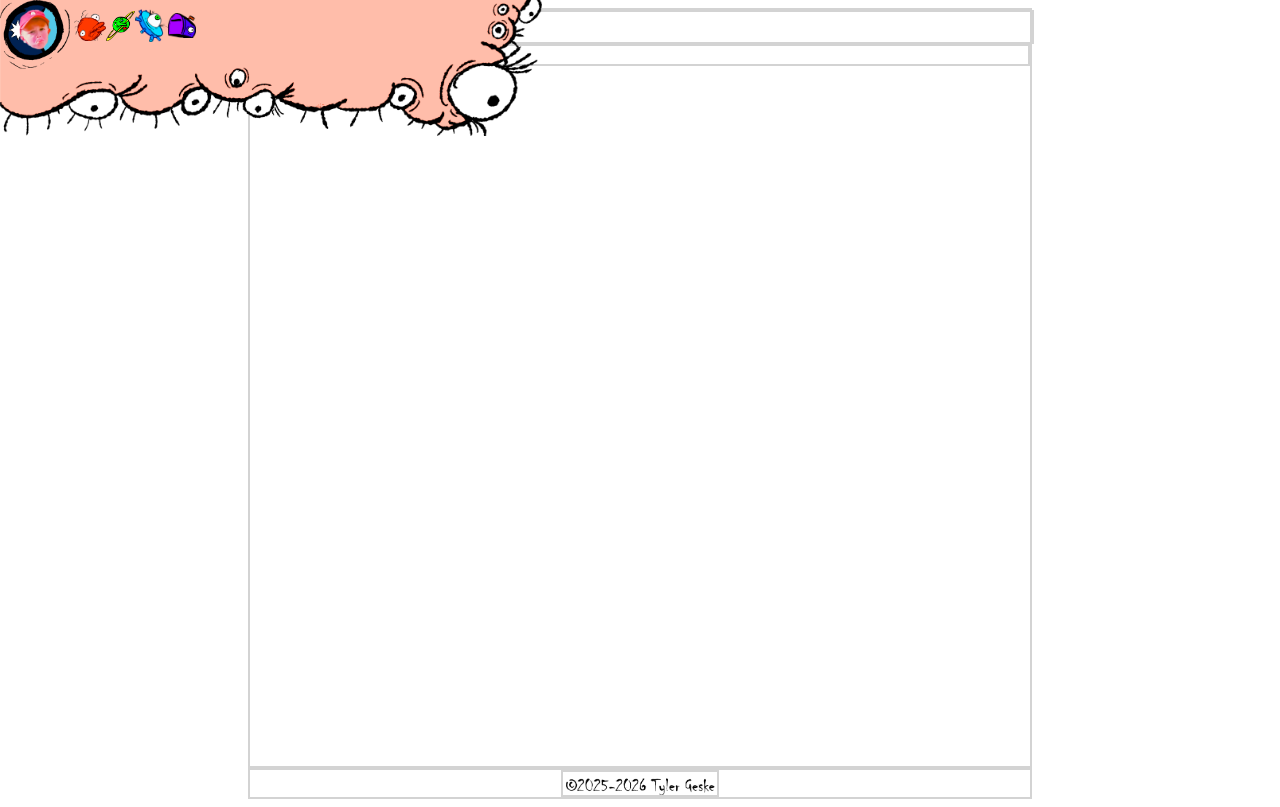
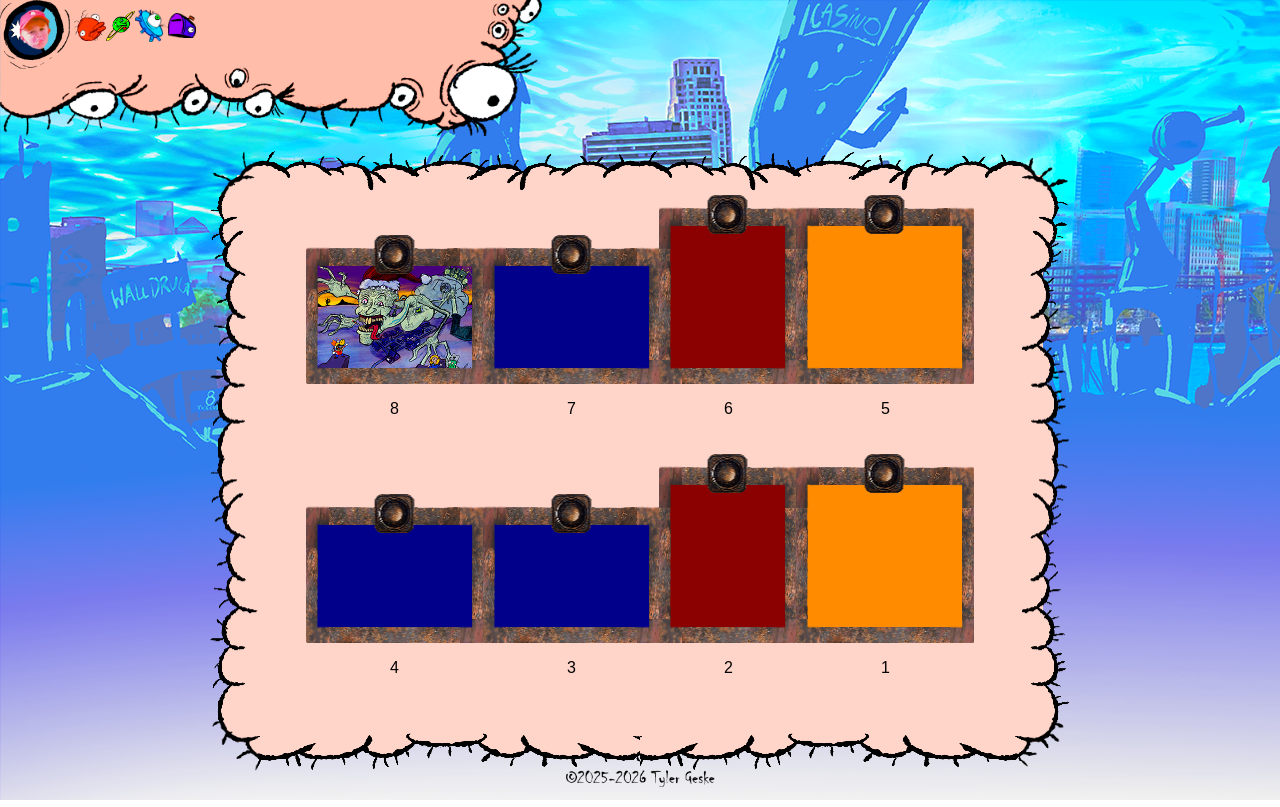
Before and after one commit to teegeske/GDES-website-pages, a website: page gallery.html in a window 1280 px wide. Drawn offline with Linux system fonts and the light colour scheme.

Commit message:
worked on the gallery page (added some frames, thumbnails, etc.)

```diff
--- a/gallery.html
+++ b/gallery.html
@@ -21,9 +21,46 @@
     </section>
 </div>
 <div id="parent">
-    <section class="main-content-area">
-        <section class="topfiller"></section>
-        <section class="gallery-area">gallery stuff here</section>
+    <section class="main-content-area" style="width: 75%;">
+        <section class="topfiller" style="height: 145px;"></section>
+        <section class="gallery-area">
+            <section class="galrow">
+                <section class="galcard">
+                    <a href="#"><section class="galportA" style="background-image: url('draw/thumbnails/christmas2025.png');"></section></a>
+                    <p>8</p>
+                </section>
+                <section class="galcard">
+                   <a href="#"><section class="galportA"></section></a>
+                    <p>7</p>
+                </section>
+                <section class="galcard">
+                    <a href="#"><section class="galportB"></section></a>
+                    <p>6</p>
+                </section>
+                <section class="galcard">
+                    <a href="#"><section class="galportC"></section></a>
+                    <p>5</p>
+                </section>
+            </section>
+            <section class="galrow">
+                <section class="galcard">
+                    <a href="#"><section class="galportA"></section></a>
+                    <p>4</p>
+                </section>
+                <section class="galcard">
+                    <a href="#"><section class="galportA"></section></a>
+                    <p>3</p>
+                </section>
+                <section class="galcard">
+                    <a href="#"><section class="galportB"></section></a>
+                    <p>2</p>
+                </section>
+                <section class="galcard">
+                    <a href="#"><section class="galportC"></section></a>
+                    <p>1</p>
+                </section>
+            </section>
+        </section>
     </section>
     <section class="footer">
         <section class="copyright"></section>
--- a/id-style.css
+++ b/id-style.css
@@ -1,9 +1,10 @@
 /* NOTE: this CSS file is for pages in the final project for GDES 2342 Interaction Design */
 body {
     font-family: Arial, Helvetica, sans-serif;
+    background-image: url("img/assets/homeback.png");
 }
 section {
-    border: 2px solid lightgray;
+    /*border: 2px solid lightgray;*/
 }
 
 .topfiller {
@@ -107,8 +108,12 @@ section {
     justify-content: space-between;
 
     .main-content-area {
-        width: 780px;
         height: 756px;
+        display: flex;
+        justify-content: center;
+        flex-wrap: nowrap;
+        align-items: center;
+        flex-direction: column;
 
         /*.topfiller {
             padding: 20px;
@@ -180,11 +185,79 @@ section {
                 }
             }
         }
+        /*stuff for gallery*/
+        .gallery-area {
+            height: 75%;
+            width: 85%;
+            display: flex;
+            flex-direction: column;
+            justify-content: space-evenly;
+            background-color: #FFD4C9;
+            border-image-slice: 250 250 250 250;
+            border-image-width: 50px 50px 50px 50px;
+            border-image-outset: 29px;
+            border-image-repeat: round round;
+            border-image-source: url(img/assets/borders/fleshborder1.png);
+            background-clip: padding-box;
+            align-items: center;
+            .galrow {
+                width: 85%;
+                display: flex;
+                justify-content: space-evenly;
+                /*background-color: indianred;*/
+                .galcard {
+                    display: flex;
+                    flex-direction: column;
+                    align-items: center;
+                    justify-content: flex-end;
+                    .galportA {
+                        background-color: darkblue;
+                        background-size: 100%;
+                        width: 160px;
+                        height: 120px;
+                        border-image-slice: 224 112 112 112;
+                        border-image-width: 54px 24px 24px 23px;
+                        border-image-outset: 29px 9px 0px 9px;
+                        border-image-source: url(img/assets/borders/galframeA.png);
+                        border-image-repeat: repeat repeat;
+                    }
+                    .galportA:hover {
+                        border-image-source: url(img/assets/borders/galframeB.png);
+                    }
+                    .galportB {
+                        background-color: darkred;
+                        background-size: 100%;
+                        width: 120px;
+                        height: 160px;
+                        border-image-slice: 224 112 112 112;
+                        border-image-width: 54px 24px 24px 23px;
+                        border-image-outset: 29px 9px 0px 9px;
+                        border-image-source: url(img/assets/borders/galframeA.png);
+                        border-image-repeat: repeat repeat;
+                    }
+                    .galportB:hover {
+                        border-image-source: url(img/assets/borders/galframeB.png);
+                    }
+                    .galportC {
+                        background-color: darkorange;
+                        background-size: 100%;
+                        width: 160px;
+                        height: 160px;
+                        border-image-slice: 224 112 112 112;
+                        border-image-width: 54px 24px 24px 23px;
+                        border-image-outset: 29px 9px 0px 9px;
+                        border-image-source: url(img/assets/borders/galframeA.png);
+                        border-image-repeat: repeat repeat;
+                    }
+                    .galportC:hover {
+                        border-image-source: url(img/assets/borders/galframeB.png);
+                    }
+                }
+            }
+        }
     }
-
     .footer {
         height: auto;
-        width: 780px;
         display: flex;
         justify-content: center;
         align-items: center;
```
Also changed, not shown: draw/thumbnails/christmas2025.png (added), img/assets/borders/fleshborder1.png (added), img/assets/borders/galframeA.png (added), img/assets/borders/galframeB.png (added), img/assets/borders/galframeC.png (added), img/assets/homeback.png (added).
